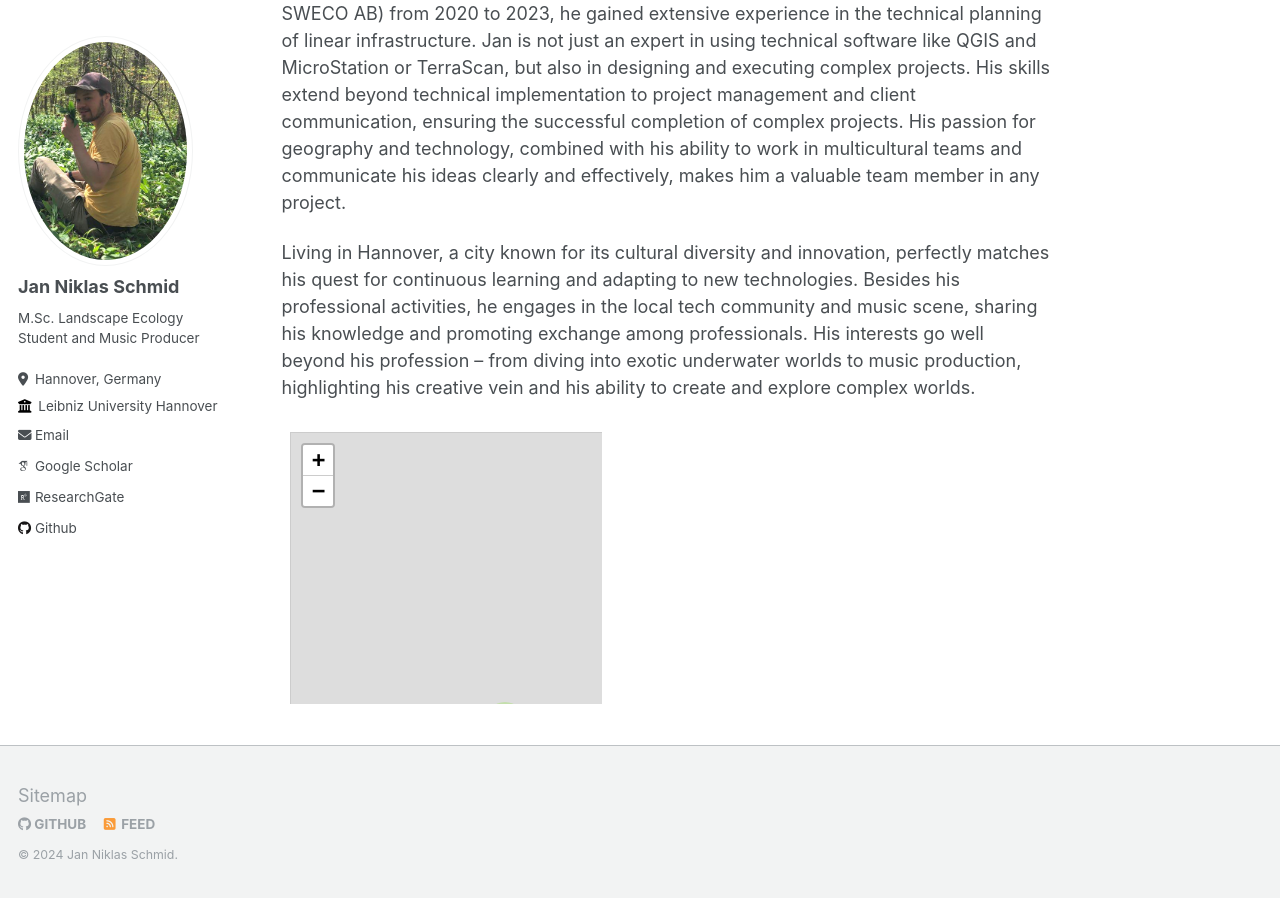
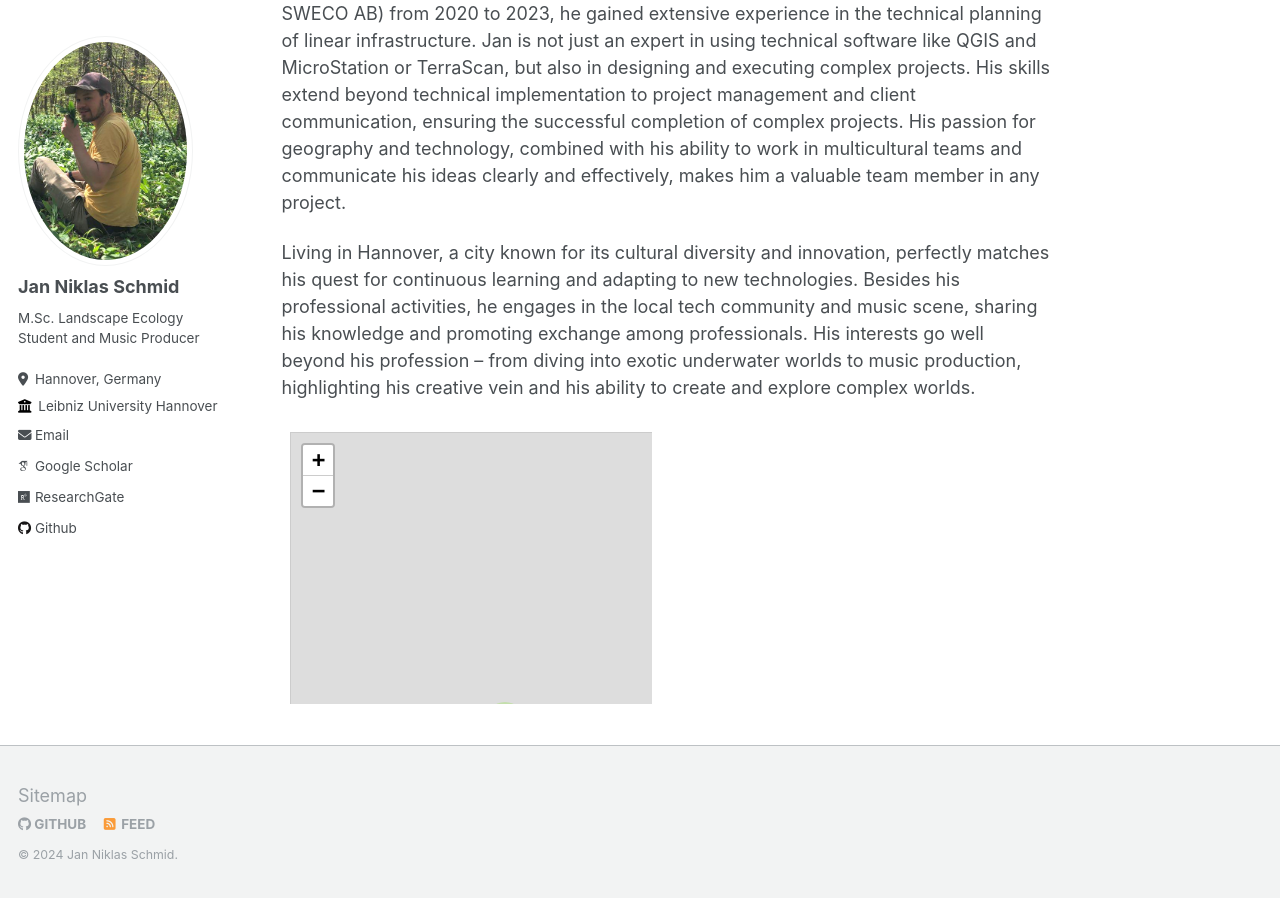
Before and after one commit to jnschmd44/jnschmd44.github.io, a Jekyll site: the page built from _pages/about.md, in a window 1280 px wide and 900 px high, scrolled down 535 px. Built offline with Jekyll 4.4.1, drawn with Linux system fonts in a browser that asks for light colours; nearby versions of some CDN libraries; some web fonts are replaced.

Commit message:
Update about.md

```diff
--- a/_pages/about.md
+++ b/_pages/about.md
@@ -16,4 +16,4 @@ With his deep understanding of Geographic Information Systems (GIS), he's become
 Living in Hannover, a city known for its cultural diversity and innovation, perfectly matches his quest for continuous learning and adapting to new technologies. Besides his professional activities, he engages in the local tech community and music scene, sharing his knowledge and promoting exchange among professionals. His interests go well beyond his profession – from diving into exotic underwater worlds to music production, highlighting his creative vein and his ability to create and explore complex worlds.
 
 
-<iframe src="/talkmap/map.html" height="280" width="320" style="border:none;"></iframe>
+<iframe src="/talkmap/map.html" height="280" width="370" style="border:none;"></iframe>
```
